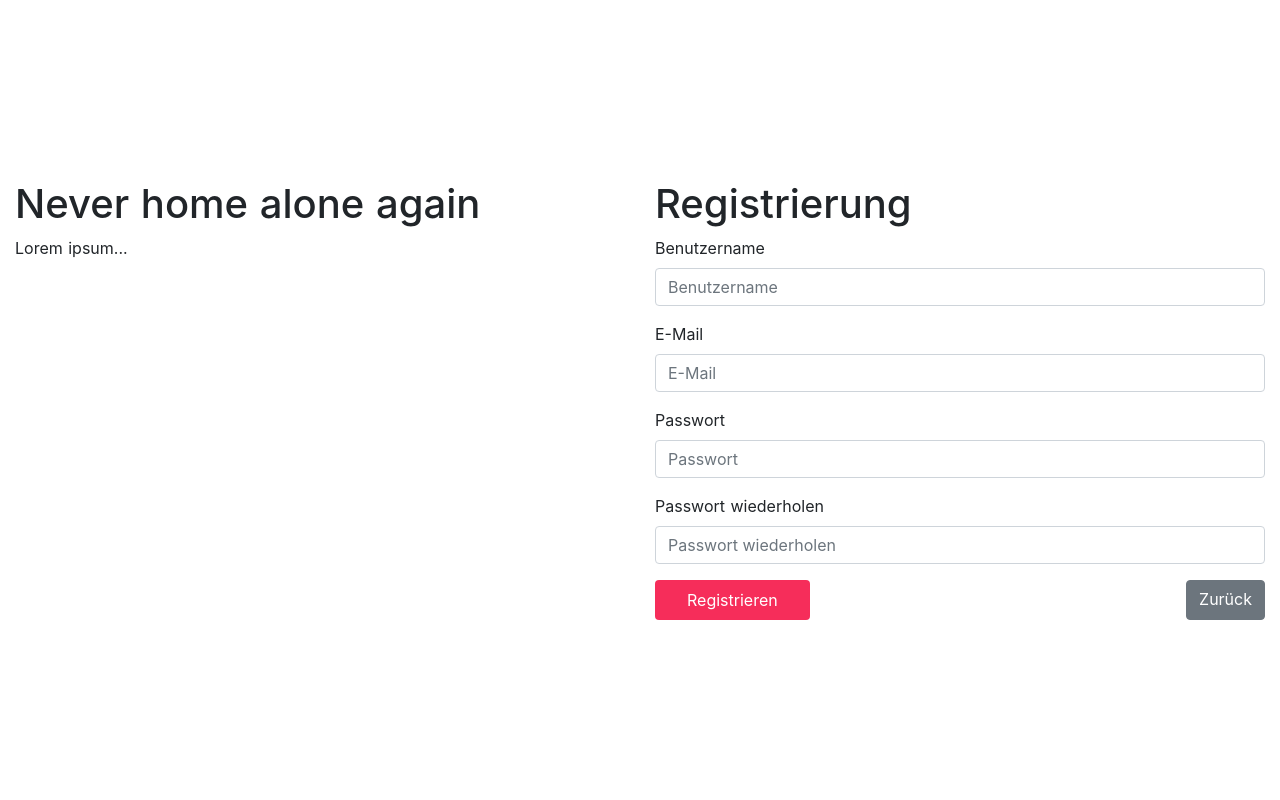
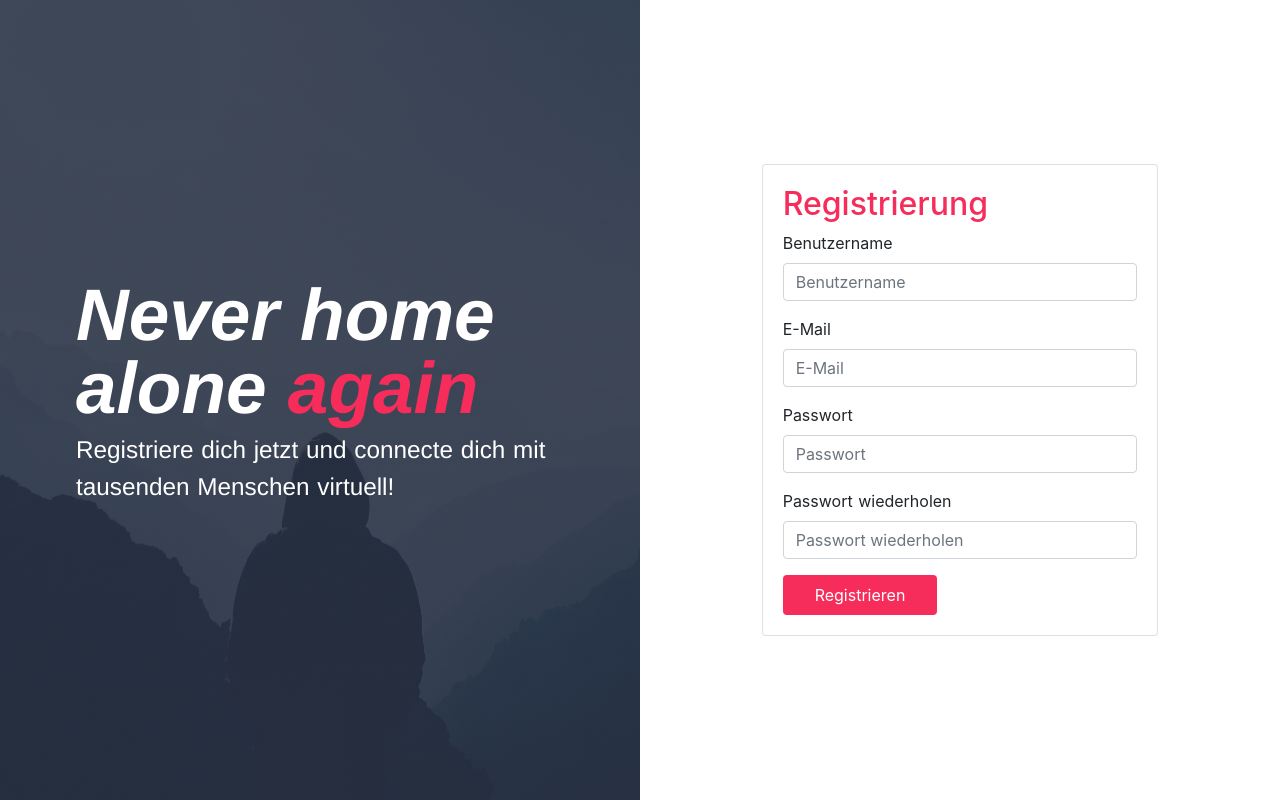
Before and after one commit to RichardMEN11/home_alone_challenge, a Nuxt app: page /sign-up in a window 1280 px wide. Built offline with nearby package versions, Linux system fonts and the light colour scheme.

Commit message:
Style login and sign up page

```diff
--- /dev/null
+++ b/assets/style/_custom.scss
@@ -0,0 +1,90 @@
+@import './variables';
+
+.text-primary {
+  color: $primary!important;
+}
+
+.authentification {
+  h1,
+  h2,
+  .card-title {
+    color: $primary;
+  }
+
+  a {
+    color: $text-color;
+  }
+}
+
+.authentification {
+  display: flex;
+  height: 100%;
+  padding: 5vh 0;
+
+  .banner {
+    position: fixed;
+    top: 0;
+    left: 0;
+    width: 100vw;
+    height: 100vh;
+    background-image: linear-gradient(0deg, rgba(34, 45, 65, 0.85), rgba(34, 45, 65, 0.85)), url('/img/placeholder.jpg');
+    background-position:  center;
+    background-size: cover;
+  }
+
+  .row {
+    > div + div {
+      margin-top: 2em;
+    }
+  }
+
+  .container-fluid {
+    margin-top: auto;
+    margin-bottom: auto;
+  }
+
+  &--hero {
+    display: flex;
+    align-items: center;
+    font-family: Helvetica;
+    font-size: 1em;
+    color: $white!important;
+
+    h1 {
+      font-style: italic;
+      font-weight: bold;
+      font-size: 2em;
+      line-height: 1em;
+      color: $white!important;
+    }
+
+  }
+
+  form > button[type="submit"] {
+    margin: 1em 0;
+  }
+
+  @media (min-width: 768px) {
+    .banner {
+      width: 50%;
+    }
+
+    .row {
+      > div + div {
+        margin-top: unset;
+      }
+    }
+
+    &--hero {
+      font-size: 1.9vw;
+      h1 {
+        font-size: 3em;
+      }
+      > div {
+        margin-left: auto;
+        margin-right: auto;
+        width: 80%;
+      }
+    }
+  }
+}
--- a/assets/style/_variables.scss
+++ b/assets/style/_variables.scss
@@ -3,3 +3,4 @@ $primary: #F62D5A;
 $secondary: #2D3F5A;
 $background: #F3E9F2;
 $text-color: #37384F;
+$white: #FFFFFF;
--- a/components/authentification/LoginForm.vue
+++ b/components/authentification/LoginForm.vue
@@ -21,19 +21,20 @@
         ></b-form-input>
       </b-form-group>
 
-      <div class="d-flex justify-content-between">
+      <div class="text-left">
         <b-link href="#forgot-password">Passwort vergessen?</b-link>
-        <span>
-          Noch nicht registriert?
-          <b-link href="/register">Klicke hier.</b-link>
-        </span>
       </div>
 
       <div class="bg-danger" v-if="errors">
-        {{errors}}
+        {{ errors }}
       </div>
 
       <b-button type="submit" variant="primary">Login</b-button>
+
+      <div class="text-left">
+        Noch nicht registriert?
+        <b-link href="/register">Klicke hier.</b-link>
+      </div>
     </b-form>
   </div>
 </template>
--- a/components/authentification/SignUpForm.vue
+++ b/components/authentification/SignUpForm.vue
@@ -43,7 +43,6 @@
 
       <div class="d-flex justify-content-between">
         <b-button type="submit" variant="primary">Registrieren</b-button>
-        <b-button type="button" href="/" variant="secondary">Zurück</b-button>
       </div>
     </b-form>
   </div>
--- a/layouts/authentication.vue
+++ b/layouts/authentication.vue
@@ -1,10 +1,12 @@
 <template>
-  <div class="d-flex align-items-center">
+  <div class="authentification">
+    <div class="banner" />
     <nuxt />
   </div>
 </template>
 
-<style>
+<style lang="scss">
+@import '../assets/style/custom';
 
 body {
   height: 100vh;
--- a/pages/login.vue
+++ b/pages/login.vue
@@ -1,13 +1,18 @@
 <template>
   <div class="container-fluid">
     <div class="row">
-      <div class="d-none d-lg-block col-lg-6">
-        <h1>Never home alone again</h1>
-        <p>Lorem ipsum...</p>
+      <div class="col-12 col-md-6 authentification--hero">
+        <div>
+          <h1>Never home<br/>alone <span class="text-primary">again</span></h1>
+        </div>
       </div>
-      <div class="col-12 col-lg-6">
-        <h1>Login</h1>
-        <login-form />
+      <div class="col-12 col-md-6 col-lg-4 offset-lg-1">
+        <div class="card">
+          <div class="card-body">
+            <h2>Login</h2>
+            <login-form />
+          </div>
+        </div>
       </div>
     </div>
   </div>
--- a/pages/sign-up.vue
+++ b/pages/sign-up.vue
@@ -1,13 +1,21 @@
 <template>
   <div class="container-fluid">
     <div class="row">
-      <div class="d-none d-lg-block col-lg-6">
-        <h1>Never home alone again</h1>
-        <p>Lorem ipsum...</p>
+      <div class="col-12 col-md-6 authentification--hero">
+        <div>
+          <h1>Never home<br/>alone <span class="text-primary">again</span></h1>
+          <p>
+            Registriere dich jetzt und connecte dich mit tausenden Menschen virtuell!
+          </p>
+        </div>
       </div>
-      <div class="col-12 col-lg-6">
-        <h1>Registrierung</h1>
-        <sign-up-form />
+      <div class="col-12 col-md-6 col-lg-4 offset-lg-1">
+        <div class="card">
+          <div class="card-body">
+            <h2>Registrierung</h2>
+            <sign-up-form />
+          </div>
+        </div>
       </div>
     </div>
   </div>
```
